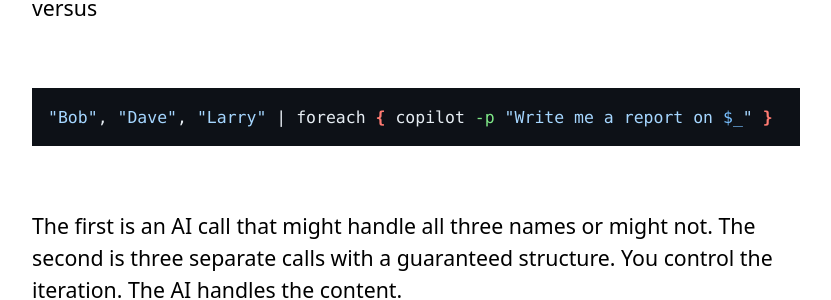
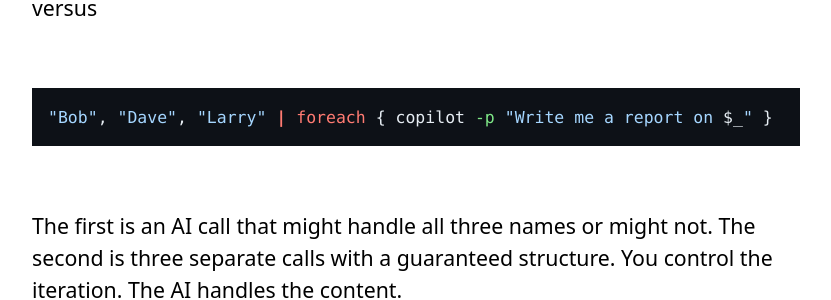
Before and after one commit to Tiberriver256/Tiberriver256.GitHub.io, a Jekyll site: the page built from _posts/2025-10-19-why-use-ai-clis-when-guis-exist.md, in a window 1280 px wide. Shown: the part 852-1152 px from the top of the page, without its empty margins (224-1055 px from the left). Built offline with Jekyll 4.4.1, drawn with Linux system fonts in a browser that asks for light colours; comment, search, counter and statistics services are not loaded.

Commit message:
Fix syntax highlighting: Change bash to powershell for foreach loop
Co-authored-by: Tiberriver256 <6989492+Tiberriver256@users.noreply.github.com>

````diff
--- a/_posts/2025-10-19-why-use-ai-clis-when-guis-exist.md
+++ b/_posts/2025-10-19-why-use-ai-clis-when-guis-exist.md
@@ -26,7 +26,7 @@ copilot -p "Write me three reports on Bob, Dave, and Larry"
 
 versus
 
-```bash
+```powershell
 "Bob", "Dave", "Larry" | foreach { copilot -p "Write me a report on $_" }
 ```
 
````
